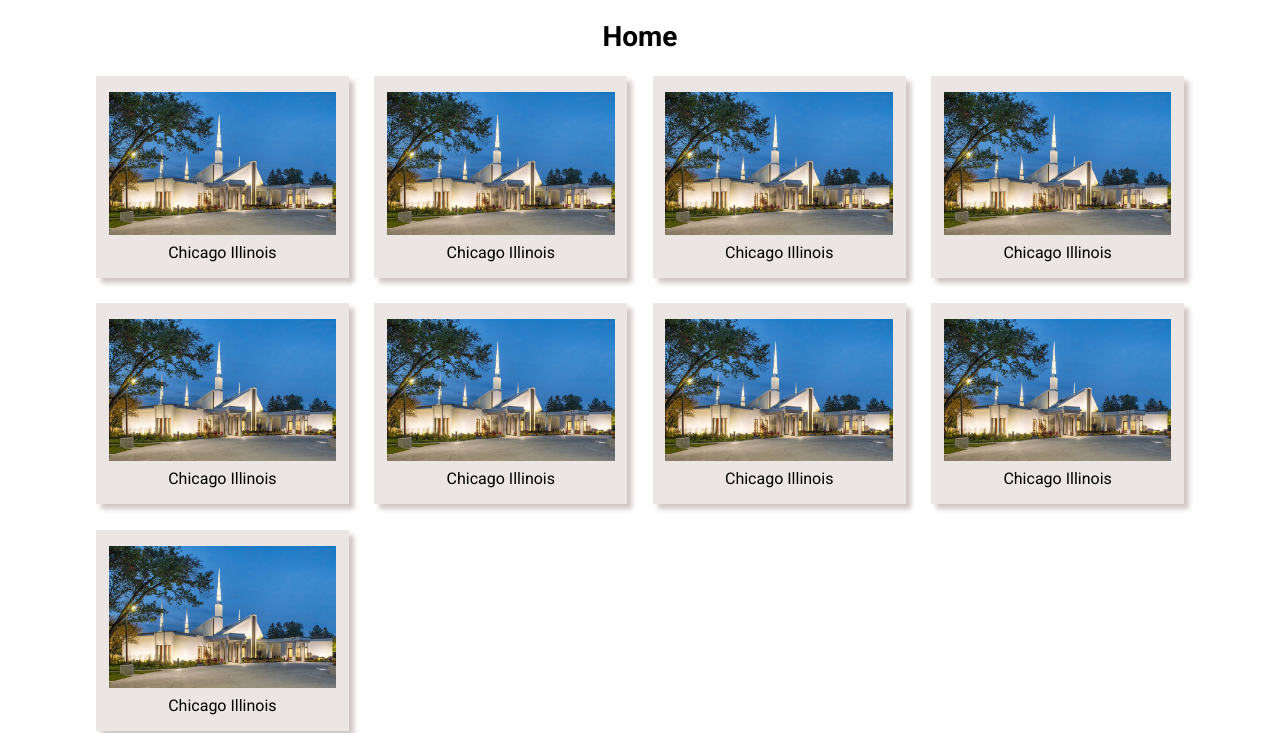
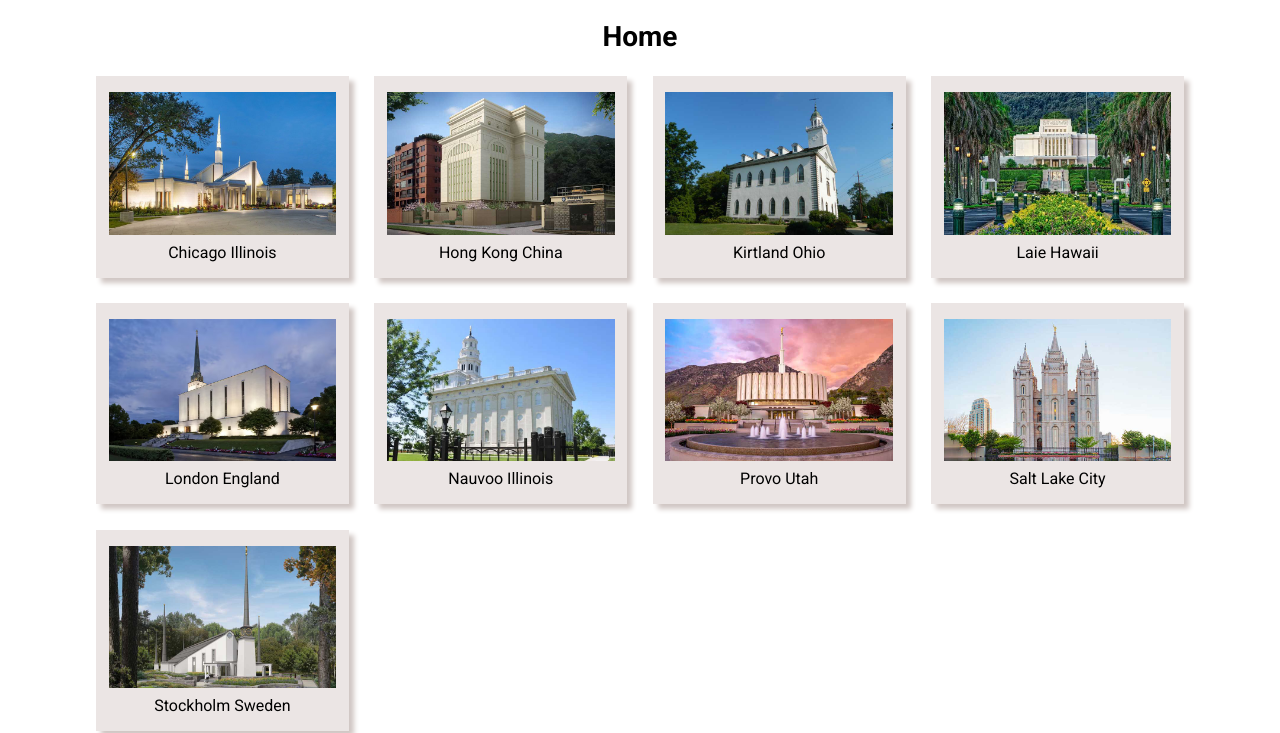
Before and after one commit to Mungunzaya-e/wdd131, a plain HTML site: page temples.html in a window 1280 px wide. Shown: the part 101-834 px from the top of the page. Drawn offline with Linux system fonts and the light colour scheme; a web font is replaced by a local one.

Commit message:
temple pictures updated

```diff
--- a/temples.html
+++ b/temples.html
@@ -35,36 +35,36 @@
                 <figcaption>Chicago Illinois</figcaption>
             </figure>
             <figure>
-                <img src="images/Chicago-Illinois-Temple-2.jpg" alt="Chicago Illinois Temple">
-                <figcaption>Chicago Illinois</figcaption>
+                <img src="images/hongkong-temple.jpg" alt="Hong Kong China Temple">
+                <figcaption>Hong Kong China</figcaption>
             </figure>
             <figure>
-                <img src="images/Chicago-Illinois-Temple-2.jpg" alt="Chicago Illinois Temple">
-                <figcaption>Chicago Illinois</figcaption>
+                <img src="images/kirtland-temple.jpg" alt="Kirtland Ohio Temple">
+                <figcaption>Kirtland Ohio</figcaption>
             </figure>
             <figure>
-                <img src="images/Chicago-Illinois-Temple-2.jpg" alt="Chicago Illinois Temple">
-                <figcaption>Chicago Illinois</figcaption>
+                <img src="images/laie-hawaii-temple.jpg" alt="Laie Hawaii Temple">
+                <figcaption>Laie Hawaii</figcaption>
             </figure>
             <figure>
-                <img src="images/Chicago-Illinois-Temple-2.jpg" alt="Chicago Illinois Temple">
-                <figcaption>Chicago Illinois</figcaption>
+                <img src="images/london-england-temple.jpg" alt="London England Temple">
+                <figcaption>London England</figcaption>
             </figure>
             <figure>
-                <img src="images/Chicago-Illinois-Temple-2.jpg" alt="Chicago Illinois Temple">
-                <figcaption>Chicago Illinois</figcaption>
+                <img src="images/nauvoo_temple_lds.jpg" alt="Nauvoo Illinois Temple">
+                <figcaption>Nauvoo Illinois</figcaption>
             </figure>
             <figure>
-                <img src="images/Chicago-Illinois-Temple-2.jpg" alt="Chicago Illinois Temple">
-                <figcaption>Chicago Illinois</figcaption>
+                <img src="images/provo-utah-temple.jpg" alt="Provo Utah Temple">
+                <figcaption>Provo Utah</figcaption>
             </figure>
             <figure>
-                <img src="images/Chicago-Illinois-Temple-2.jpg" alt="Chicago Illinois Temple">
-                <figcaption>Chicago Illinois</figcaption>
+                <img src="images/salt-lake-temple.jpg" alt="Salt Lake City Temple">
+                <figcaption>Salt Lake City</figcaption>
             </figure>
             <figure>
-                <img src="images/Chicago-Illinois-Temple-2.jpg" alt="Chicago Illinois Temple">
-                <figcaption>Chicago Illinois</figcaption>
+                <img src="images/stockholm-sweden-temple.jpg" alt="Stockholm Sweden Temple">
+                <figcaption>Stockholm Sweden</figcaption>
             </figure>
         </section>
     </main>
```
Also changed, not shown: images/hongkong-temple.jpg (added), images/kirtland-temple.jpg (added), images/laie-hawaii-temple.jpg (added), images/london-england-temple.jpg (added), images/nauvoo_temple_lds.jpg (added), images/provo-utah-temple.jpg (added), images/salt-lake-temple.jpg (added), images/stockholm-sweden-temple.jpg (added).
